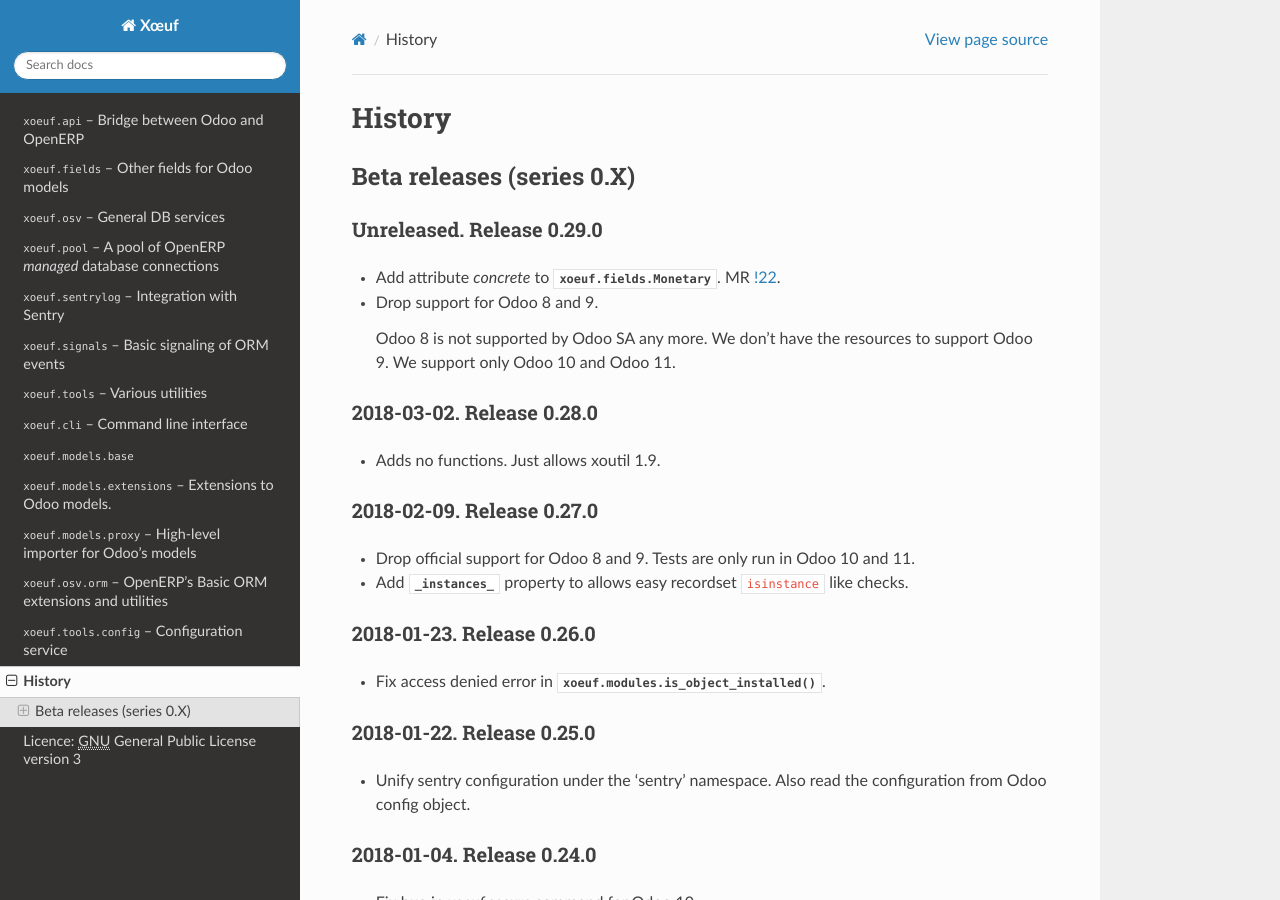
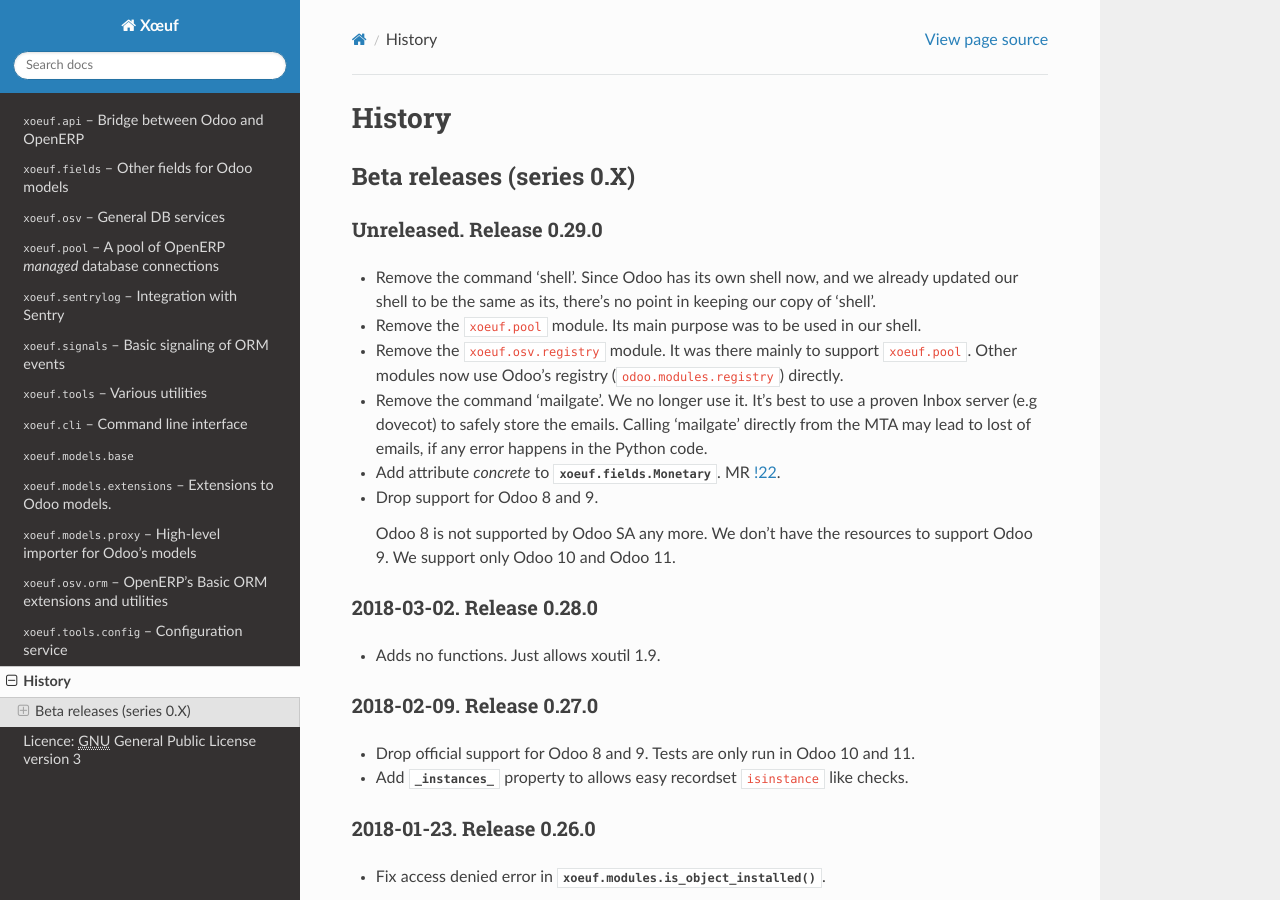
Before and after one commit to merchise-autrement/xoeuf, a Sphinx documentation site: the page built from docs/source/history.rst, in a window 1280 px wide and 900 px high. Built offline with Sphinx 7.4.7 and the Read the Docs theme 2.0.0, drawn with Linux system fonts in a browser that asks for light colours; the version number could not be read and is left out.

Commit message:
Log changes: removal of shell, mailgate and the pool.

```diff
--- a/docs/source/history.rst
+++ b/docs/source/history.rst
@@ -7,6 +7,22 @@ Beta releases (series 0.X)
 
 Unreleased.  Release 0.29.0
 ---------------------------
+
+- Remove the command 'shell'.  Since Odoo has its own shell now, and we
+  already updated our shell to be the same as its, there's no point in keeping
+  our copy of 'shell'.
+
+- Remove the ``xoeuf.pool`` module.  Its main purpose was to be used in our
+  shell.
+
+- Remove the ``xoeuf.osv.registry`` module.  It was there mainly to support
+  ``xoeuf.pool``.  Other modules now use Odoo's registry
+  (``odoo.modules.registry``) directly.
+
+- Remove the command 'mailgate'.  We no longer use it.  It's best to use a
+  proven Inbox server (e.g dovecot) to safely store the emails.  Calling
+  'mailgate' directly from the MTA may lead to lost of emails, if any error
+  happens in the Python code.
 
 - Add attribute `concrete` to `xoeuf.fields.Monetary`:class:.  MR `!22`_.
 
```
